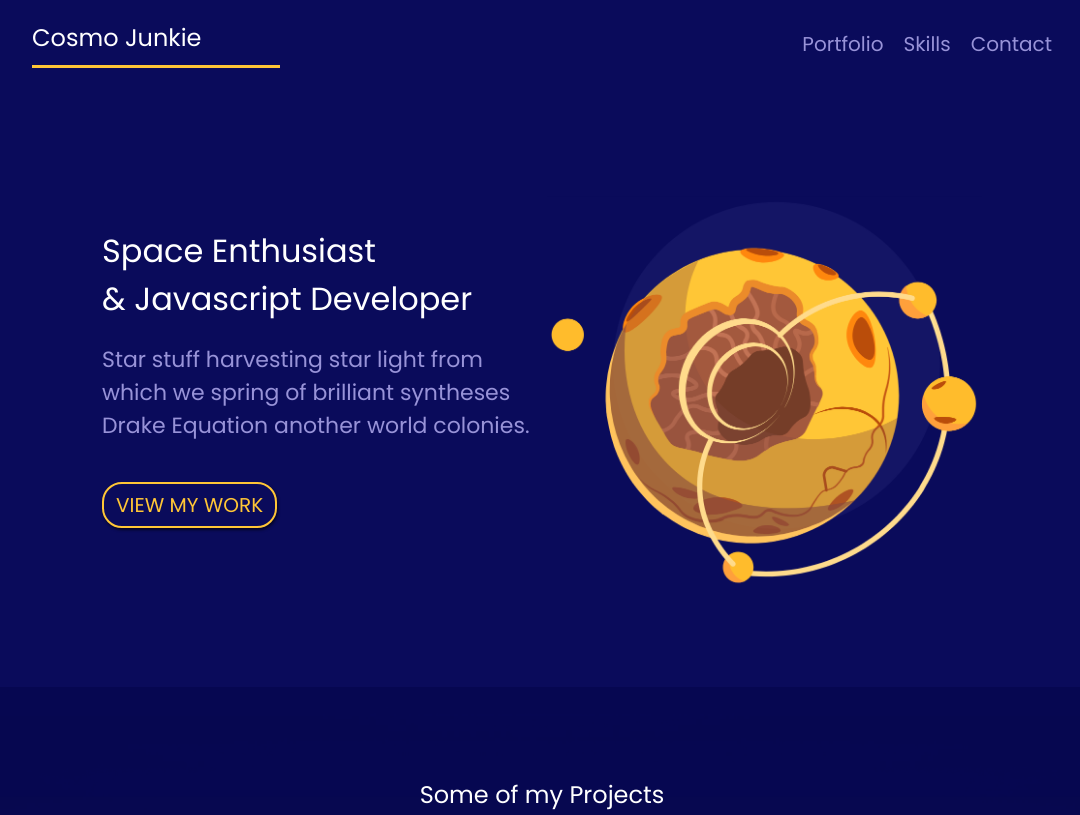
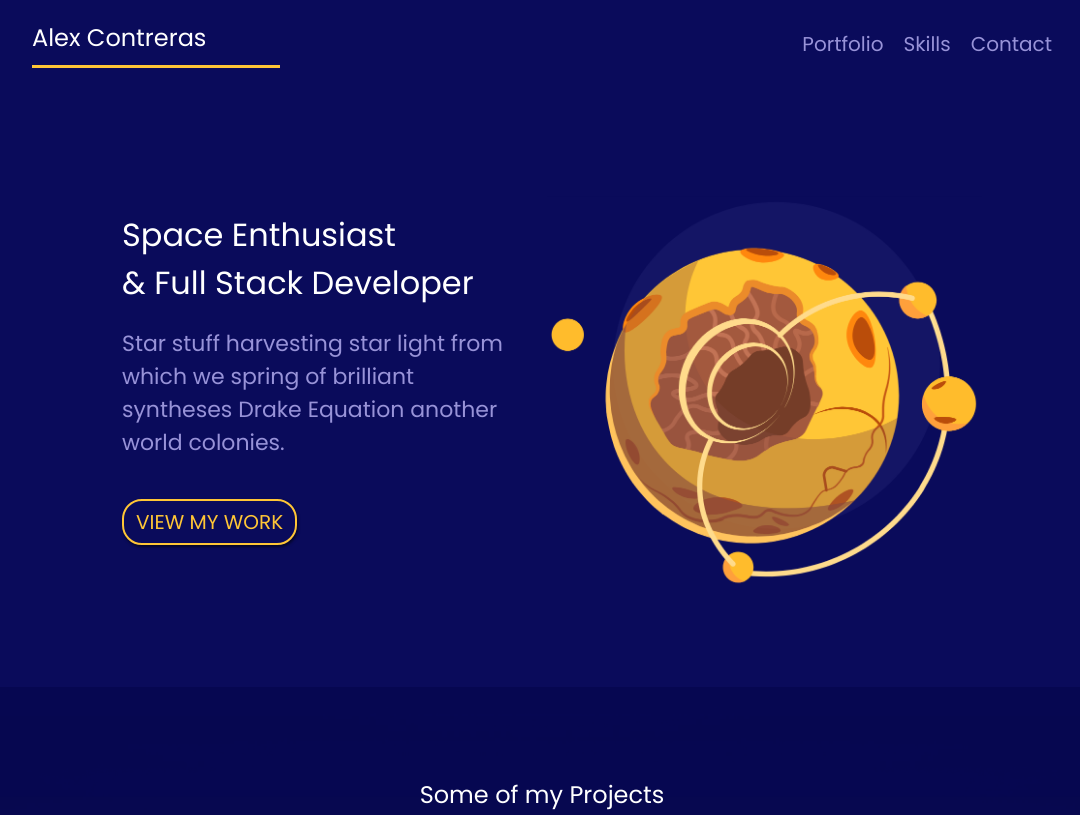
Before and after one commit to alexcontreras/responsive-css-grid, a plain HTML site: page index.html in a window 1280 px wide. Shown: the top 815 px of the page, without its empty margins (98-1178 px from the left). Drawn offline with Linux system fonts and the light colour scheme.

Commit message:
Update styles and copy

```diff
--- a/index.html
+++ b/index.html
@@ -8,11 +8,11 @@
       rel="stylesheet"
     />
     <link rel="stylesheet" href="styles.css" />
-    <title>Cosmo Junkie</title>
+    <title>Alex Contreras</title>
   </head>
   <body>
     <nav class="site-nav grid">
-      <h1>Cosmo Junkie</h1>
+      <h1>Alex Contreras</h1>
       <ul>
         <li><a href="#portfolio">Portfolio</a></li>
         <li><a href="#skills">Skills</a></li>
@@ -23,7 +23,7 @@
       <div class="welcome-text">
         <h2>
           Space Enthusiast <br />
-          & Javascript Developer
+          & Full Stack Developer
         </h2>
         <p class="leading">
           Star stuff harvesting star light from which we spring of brilliant
--- a/styles.css
+++ b/styles.css
@@ -103,11 +103,12 @@ h4 {
 }
 
 #welcome {
-  padding: 20px;
+  padding: 20px 0;
 }
 
 .welcome-text {
   grid-column: 1/6;
+  padding: 20px;
 }
 
 .welcome-text h2 {
@@ -120,6 +121,7 @@ h4 {
 
 .welcome-img {
   grid-column: 6/9;
+  overflow: hidden;
 }
 
 .welcome-img img {
```
